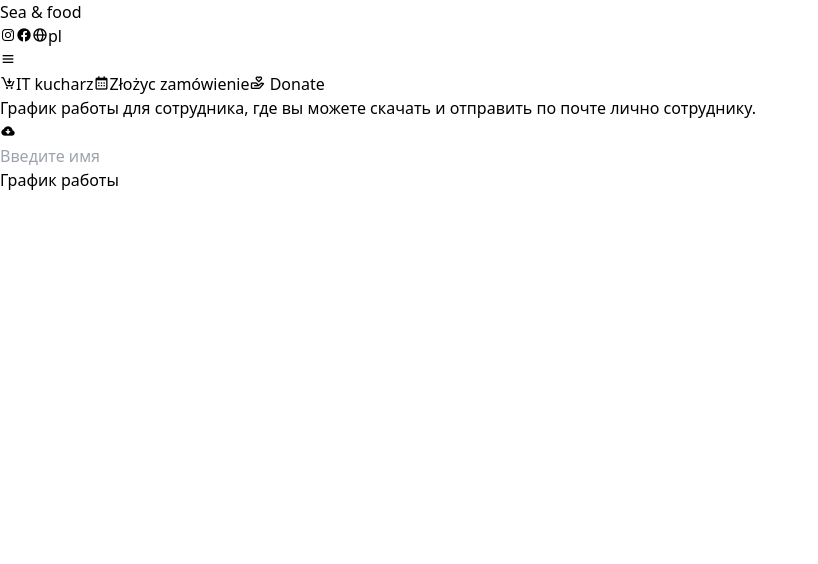
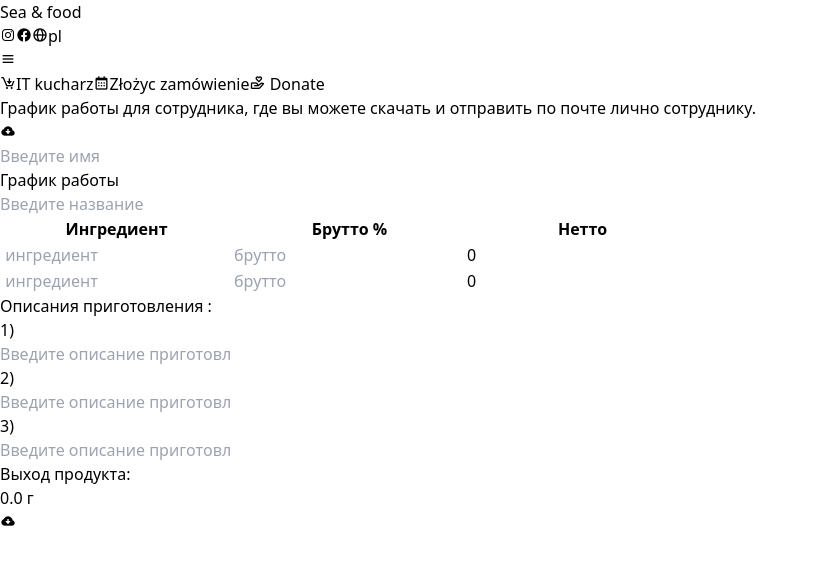
Before and after one commit to Fodi999/fodifood, a Vue app: page /graph in a window 1280 px wide. Shown: the top 564 px of the page, without its empty margins (0-818 px from the left). Built offline with nearby package versions, Linux system fonts and the light colour scheme.

Commit message:
header fix

```diff
--- a/src/components/StaffingTable.vue
+++ b/src/components/StaffingTable.vue
@@ -13,7 +13,7 @@
             <div>{{ formatDay(day.date).date }}</div>
           </div>
           <div>
-            <div v-if="day.status === 'working'">
+            <div v-if="day.status === 'working'" class=" bg-white text-black font-semibold">
               <input class=" w-20" type="time" v-model="day.startTime">
               <input class=" w-20" type="time" v-model="day.endTime">
             </div>
--- /dev/null
+++ b/src/components/TechCards.vue
@@ -0,0 +1,116 @@
+<template>
+    <div
+      id="screenshot-target"
+      class="p-2 sm:p-6 max-w-full sm:max-w-md mx-auto bg-white rounded-xl shadow-md flex flex-col items-center space-y-2 sm:space-y-4"
+    >
+      <div class="w-full">
+        <div class="text-xl font-medium text-black">
+          <input type="text" placeholder="Введите название" class="w-full" />
+        </div>
+        <table class="table-auto w-full">
+          <thead>
+            <tr>
+              <th class="px-2 sm:px-4 py-2">Ингредиент</th>
+              <th class="px-2 sm:px-4 py-2">Брутто %</th>
+              <th class="px-2 sm:px-4 py-2">Нетто</th>
+            </tr>
+          </thead>
+          <tbody>
+            <tr>
+              <td class="border px-2 sm:px-4 py-2">
+                <input type="text" placeholder=" ингредиент" class="w-full h-8" />
+              </td>
+              <td class="border px-2 sm:px-4 py-2">
+                <input type="text" placeholder="брутто" class="w-full h-8" />
+              </td>
+              <td class="border px-2 sm:px-4 py-2">
+                <input  v-model.number="netto1"  type="text" placeholder="нетто" class="w-full h-8" />
+              </td>
+            </tr>
+            <tr>
+              <td class="border px-2 sm:px-4 py-2">
+                <input  type="text" placeholder=" ингредиент" class="w-full h-8" />
+              </td>
+              <td class="border px-2 sm:px-4 py-2">
+                <input type="text" placeholder="брутто" class="w-full h-8" />
+              </td>
+              <td class="border px-2 sm:px-4 py-2">
+                <input v-model.number="netto2"  type="text" placeholder="нетто" class="w-full h-8" />
+              </td>
+            </tr>
+
+            <!-- Добавьте остальные ингредиенты здесь -->
+          </tbody>
+        </table>
+        <p class="mt-2 text-gray-800 font-bold">Описания приготовления :</p>
+        <div class="flex items-center mt-2">
+  <div class="mr-2">1)</div>
+  <input
+    type="text"
+    class="w-full sm:w-96 text-gray-500 min-h-8"
+    maxlength="200"
+    placeholder="Введите описание приготовления"
+  />
+</div>
+<div class="flex items-center mt-2">
+  <div class="mr-2">2)</div>
+  <input
+    type="text"
+    class="w-full sm:w-96 text-gray-500 min-h-8"
+    maxlength="200"
+    placeholder="Введите описание приготовления"
+  />
+</div>
+
+<div class="flex items-center mt-2">
+  <div class="mr-2">3)</div>
+  <input
+    type="text"
+    class="w-full sm:w-96 text-gray-500 min-h-8"
+    maxlength="200"
+    placeholder="Введите описание приготовления"
+  />
+</div>
+<div>
+  Выход продукта:
+  <div class="mt-2">
+    {{ totalProductOutput }} г
+  </div>
+</div>
+        <button class="mt-4 text-white font-bold py-2 px-4 rounded" @click="downloadPng">
+          <i class="text-4xl text-blue-800 bx bxs-cloud-download"></i>
+        </button>
+      </div>
+    </div>
+  </template>
+
+<script>
+import html2canvas from 'html2canvas'
+
+export default {
+  name: 'TechCard',
+  data() {
+    return {
+      netto1: 0,
+      netto2: 0,
+    };
+  },
+  computed: {
+  totalProductOutput() {
+    return (Math.round((this.netto1 + this.netto2) * 10) / 10).toFixed(1);
+  },
+},
+  methods: {
+    downloadPng() {
+      const element = document.getElementById('screenshot-target')
+      html2canvas(element).then((canvas) => {
+        const imgData = canvas.toDataURL('image/png')
+        const link = document.createElement('a')
+        link.href = imgData
+        link.download = 'screenshot.png'
+        link.click()
+      })
+    }
+  }
+}
+</script>
--- a/src/views/BusinessGraph.vue
+++ b/src/views/BusinessGraph.vue
@@ -2,6 +2,8 @@
 import { defineExpose } from 'vue';
 import StaffingTable from '@/components/StaffingTable.vue'
 import html2canvas from 'html2canvas';
+
+import TechCards from '@/components/TechCards.vue';
 
 const saveAsPNG = () => {
   const element = document.getElementById('my-chart'); // замените 'my-chart' на id вашего графика
@@ -28,6 +30,7 @@ defineExpose({ saveAsPNG });
     </div>
 
     <StaffingTable id="my-chart" />
+    <TechCards />
 
 
   </div>
```
